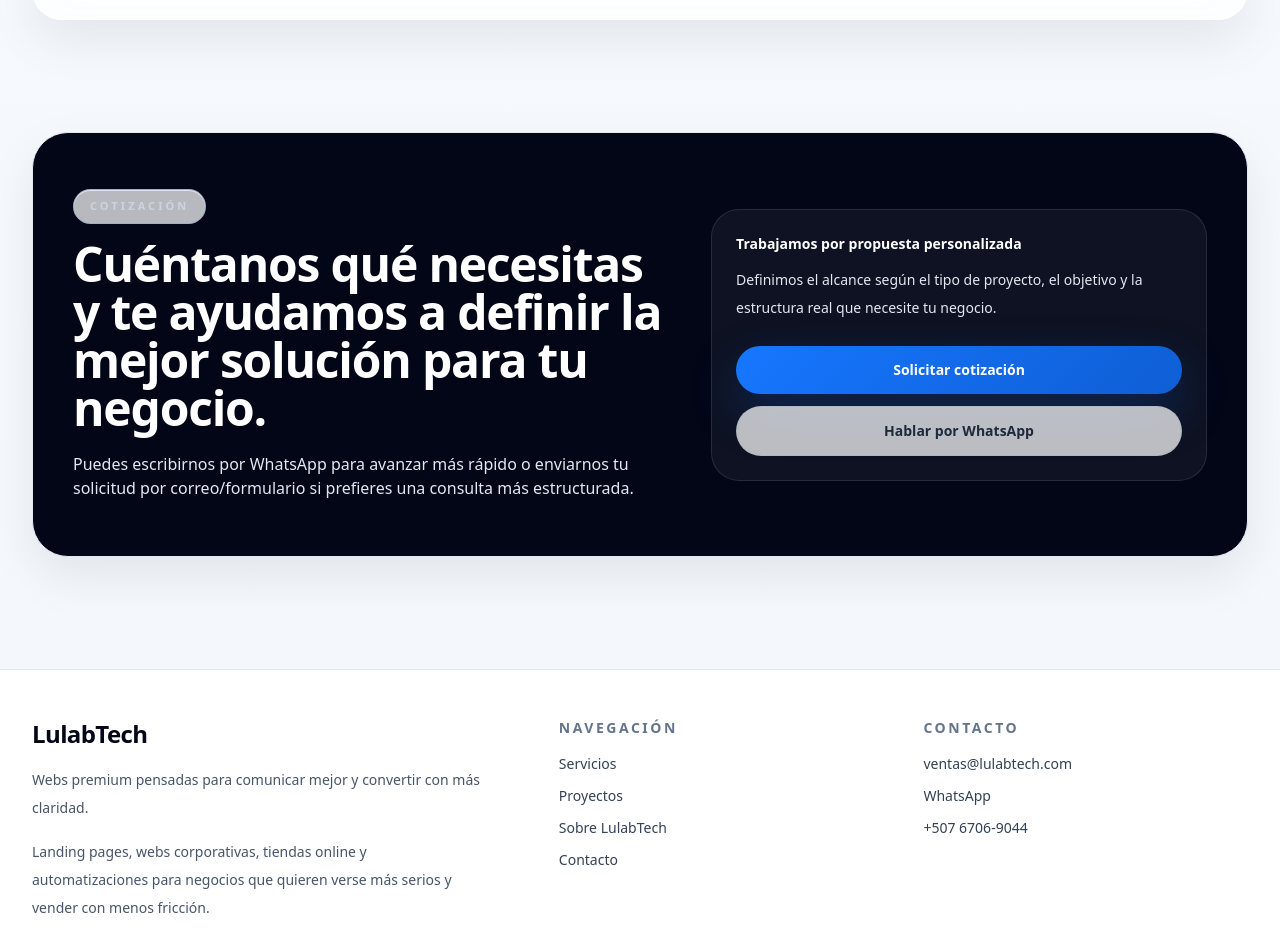
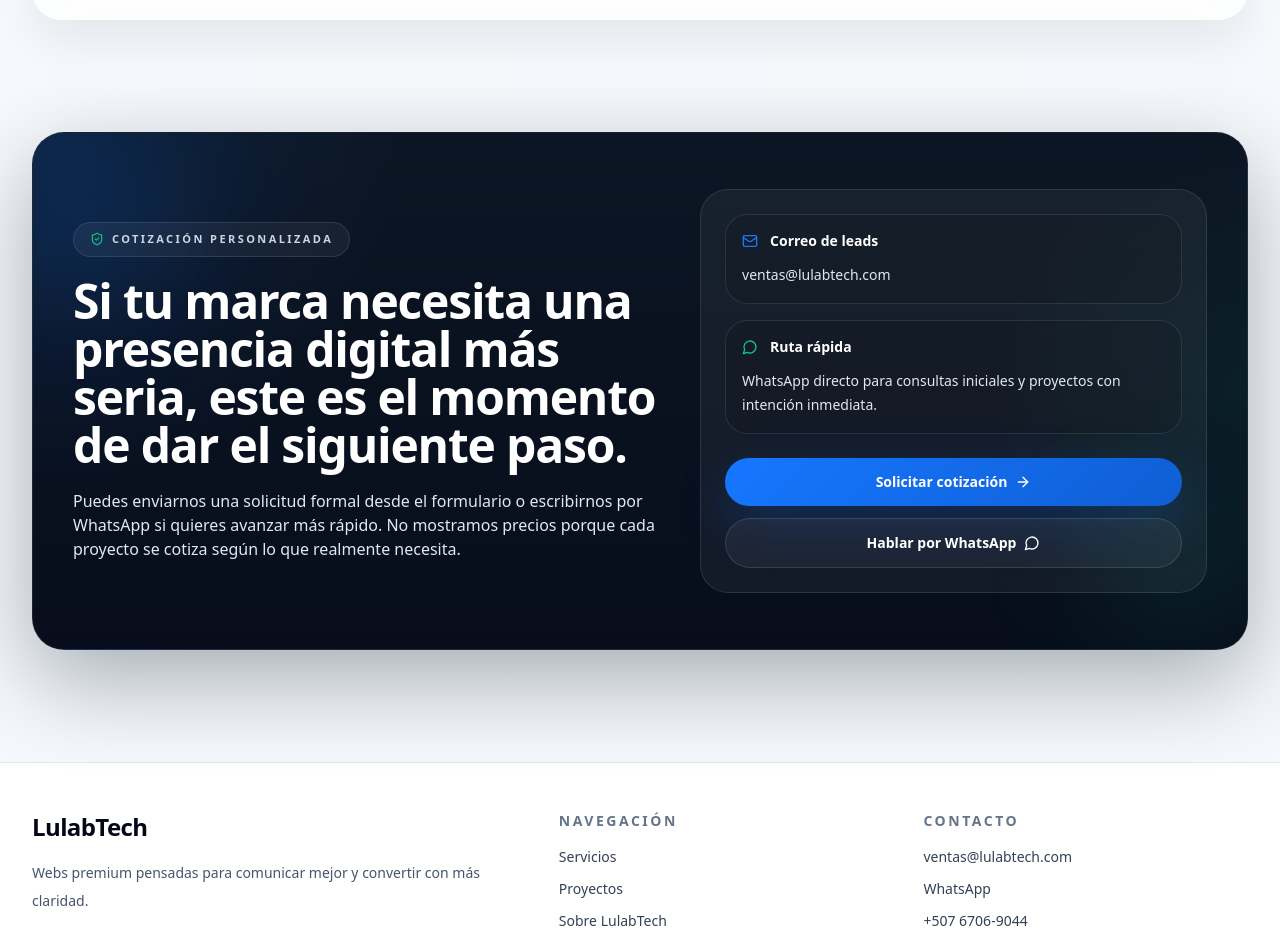
Before and after one commit to lulabtechnology/Lulabtech, a Next.js app: page / in a window 1280 px wide. Shown: the part 8483-9412 px from the top of the page. Built offline with nearby package versions, Linux system fonts and the light colour scheme.

Commit message:
Update FinalCta.jsx

```diff
--- a/components/home/FinalCta.jsx
+++ b/components/home/FinalCta.jsx
@@ -1,42 +1,67 @@
 import Link from "next/link";
+import { ArrowRight, Mail, MessageCircle, ShieldCheck } from "lucide-react";
+import { buildWhatsappLink, contactEmail } from "@/lib/site";
+
+const whatsappHref = buildWhatsappLink(
+  "Hola LulabTech, quiero solicitar una propuesta para mi proyecto."
+);
 
 export default function FinalCta() {
   return (
     <section className="pb-20 md:pb-28">
       <div className="shell">
-        <div className="rounded-[36px] border border-slate-200 bg-slate-950 px-6 py-10 text-white shadow-soft md:px-10 md:py-14">
-          <div className="grid gap-8 lg:grid-cols-[1.1fr_0.9fr] lg:items-center">
+        <div className="panel-dark relative overflow-hidden px-6 py-10 md:px-10 md:py-14">
+          <div className="pointer-events-none absolute -left-8 top-0 h-40 w-40 rounded-full bg-[rgba(22,119,255,0.16)] blur-3xl" />
+          <div className="pointer-events-none absolute bottom-0 right-0 h-36 w-36 rounded-full bg-[rgba(17,194,138,0.12)] blur-3xl" />
+
+          <div className="relative grid gap-8 lg:grid-cols-[1.08fr_0.92fr] lg:items-center">
             <div>
-              <span className="section-eyebrow !text-slate-300">Cotización</span>
-              <h2 className="mt-4 text-3xl font-semibold leading-tight md:text-5xl">
-                Cuéntanos qué necesitas y te ayudamos a definir la mejor solución
-                para tu negocio.
+              <div className="inline-flex items-center gap-2 rounded-full border border-white/10 bg-white/5 px-4 py-2 text-[11px] font-semibold uppercase tracking-[0.22em] text-slate-300">
+                <ShieldCheck className="h-3.5 w-3.5 text-brand-green" />
+                Cotización personalizada
+              </div>
+
+              <h2 className="mt-5 text-3xl font-semibold leading-tight text-white md:text-5xl">
+                Si tu marca necesita una presencia digital más seria, este es el momento de dar el siguiente paso.
               </h2>
+
               <p className="mt-5 max-w-2xl text-sm leading-7 text-slate-200 md:text-base">
-                Puedes escribirnos por WhatsApp para avanzar más rápido o
-                enviarnos tu solicitud por correo/formulario si prefieres una
-                consulta más estructurada.
+                Puedes enviarnos una solicitud formal desde el formulario o escribirnos por WhatsApp si quieres avanzar más rápido. No mostramos precios porque cada proyecto se cotiza según lo que realmente necesita.
               </p>
             </div>
 
             <div className="rounded-[28px] border border-white/10 bg-white/5 p-5 md:p-6">
-              <p className="text-sm font-semibold text-white">
-                Trabajamos por propuesta personalizada
-              </p>
-              <p className="mt-3 text-sm leading-7 text-slate-200">
-                Definimos el alcance según el tipo de proyecto, el objetivo y la
-                estructura real que necesite tu negocio.
-              </p>
+              <div className="grid gap-4">
+                <div className="rounded-[22px] border border-white/10 bg-black/10 p-4">
+                  <div className="flex items-center gap-3">
+                    <Mail className="h-4 w-4 text-brand-blue" />
+                    <p className="text-sm font-semibold text-white">Correo de leads</p>
+                  </div>
+                  <p className="mt-3 break-all text-sm leading-6 text-slate-200">
+                    {contactEmail}
+                  </p>
+                </div>
 
-              <div className="mt-6 flex flex-col gap-3 sm:flex-row lg:flex-col">
+                <div className="rounded-[22px] border border-white/10 bg-black/10 p-4">
+                  <div className="flex items-center gap-3">
+                    <MessageCircle className="h-4 w-4 text-brand-green" />
+                    <p className="text-sm font-semibold text-white">Ruta rápida</p>
+                  </div>
+                  <p className="mt-3 text-sm leading-6 text-slate-200">
+                    WhatsApp directo para consultas iniciales y proyectos con intención inmediata.
+                  </p>
+                </div>
+              </div>
+
+              <div className="mt-6 flex flex-col gap-3">
                 <Link href="/contacto" className="btn-primary">
                   Solicitar cotización
+                  <ArrowRight className="h-4 w-4" />
                 </Link>
-                <Link
-                  href="https://wa.me/50767069044?text=Hola%20LulabTech%2C%20quiero%20solicitar%20una%20propuesta%20para%20mi%20proyecto."
-                  className="btn-secondary"
-                >
+
+                <Link href={whatsappHref} className="btn-dark">
                   Hablar por WhatsApp
+                  <MessageCircle className="h-4 w-4" />
                 </Link>
               </div>
             </div>
```
